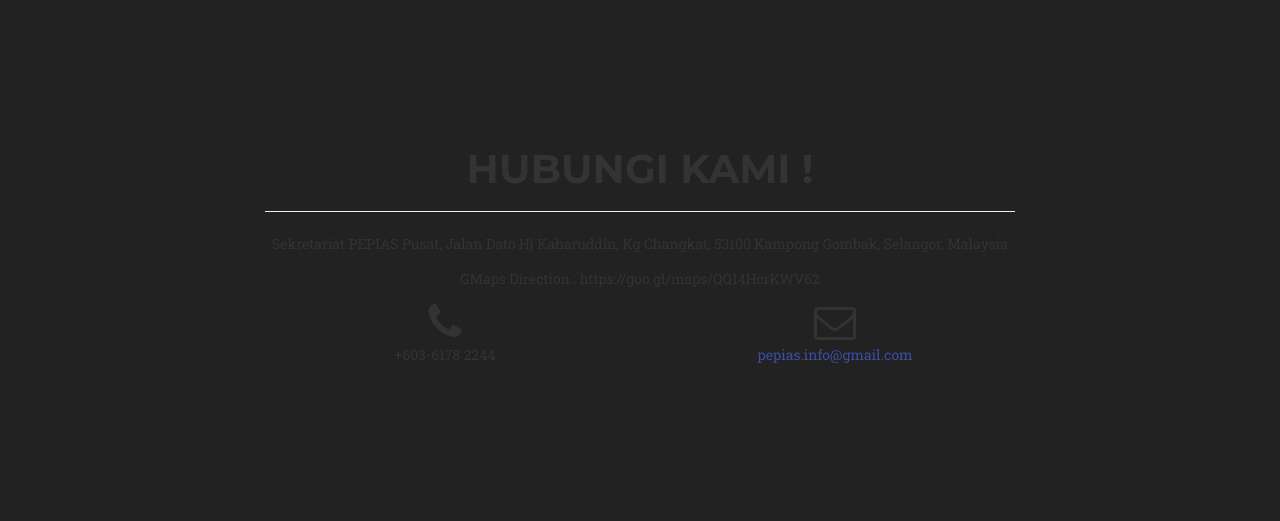
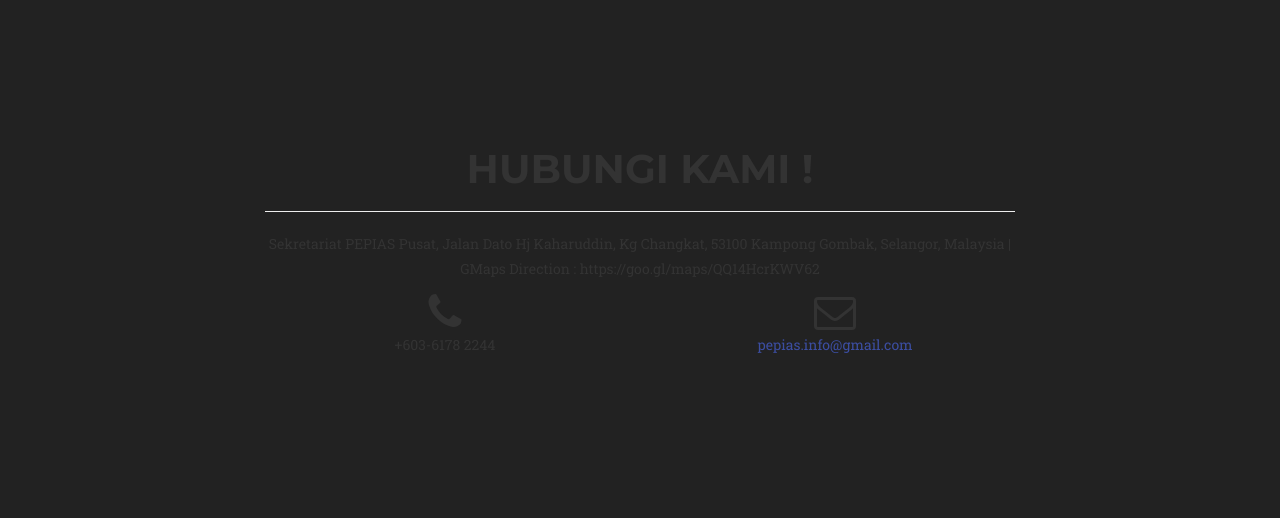
Before and after one commit to pepiasofficial/pepiasdotcom.github.io, a website: page index.html in a window 1280 px wide. Shown: the part 7179-7700 px from the top of the page. Drawn offline with nearby package versions, Linux system fonts and the light colour scheme; a web font is replaced by a local one.

Commit message:
Update index.html

```diff
--- a/index.html
+++ b/index.html
@@ -528,8 +528,7 @@
                 <div class="col-lg-8 col-lg-offset-2 text-center">
                     <h2 class="section-heading">Hubungi Kami !</h2>
                     <hr class="primary">
-                    <p>Sekretariat PEPIAS Pusat, Jalan Dato Hj Kaharuddin, Kg Changkat, 53100 Kampong Gombak, Selangor, Malaysia</p>
-                    <p>GMaps Direction : https://goo.gl/maps/QQ14HcrKWV62</p>
+                    <p>Sekretariat PEPIAS Pusat, Jalan Dato Hj Kaharuddin, Kg Changkat, 53100 Kampong Gombak, Selangor, Malaysia | GMaps Direction : https://goo.gl/maps/QQ14HcrKWV62</p>
                 </div>
                 <div class="col-lg-4 col-lg-offset-2 text-center">
                     <i class="fa fa-phone fa-3x sr-contact"></i>
```
